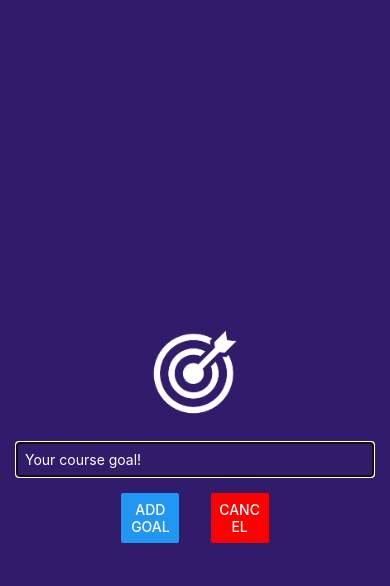
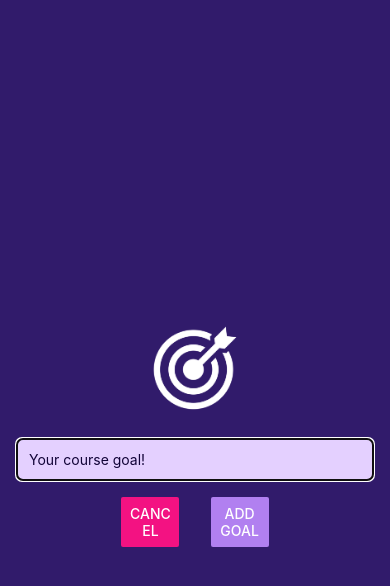
Before and after one commit to DarkRose73/first-reactnative-app, a React Native app: screen / in a window 390 px wide. Both pictures are taken after a click on the button "ADD NEW GOAL". Shown: the top 586 px of the page. Built offline with nearby package versions, Linux system fonts and the light colour scheme.

Commit message:
app finished

```diff
--- a/App.js
+++ b/App.js
@@ -1,5 +1,7 @@
 import { useState } from "react";
 import { StyleSheet, View, FlatList, Button } from "react-native";
+import { StatusBar } from "expo-status-bar";
+
 import GoalInput from "./components/GoalInput";
 import GoalItem from "./components/GoalItem";
 
@@ -31,10 +33,12 @@
   }
 
   return (
+    <>
+      <StatusBar style="light" />
       <View style={styles.appContainer}>
         <Button
           title="Add new goal"
-        color="#5e0acc"
+          color="#b180f0"
           onPress={startAddGoalHandler}
         />
         <GoalInput
@@ -60,6 +64,7 @@
           />
         </View>
       </View>
+    </>
   );
 }
 
--- a/app.json
+++ b/app.json
@@ -5,6 +5,7 @@
     "version": "1.0.0",
     "orientation": "portrait",
     "icon": "./assets/icon.png",
+    "backgroundColor": "#1e085a",
     "userInterfaceStyle": "light",
     "splash": {
       "image": "./assets/splash.png",
@@ -14,9 +15,7 @@
     "updates": {
       "fallbackToCacheTimeout": 0
     },
-    "assetBundlePatterns": [
-      "**/*"
-    ],
+    "assetBundlePatterns": ["**/*"],
     "ios": {
       "supportsTablet": true
     },
--- a/components/GoalInput.js
+++ b/components/GoalInput.js
@@ -35,10 +35,10 @@
         />
         <View style={styles.buttonContainer}>
           <View style={styles.button}>
-            <Button title="Add goal" onPress={addGoalHandler} />
+            <Button title="Cancel" onPress={props.onCancel} color="#f31282" />
           </View>
           <View style={styles.button}>
-            <Button title="Cancel" onPress={props.onCancel} color="red" />
+            <Button title="Add goal" onPress={addGoalHandler} color="#b180f0" />
           </View>
         </View>
       </View>
@@ -57,10 +57,12 @@
   },
   textInput: {
     borderWidth: 1,
-    borderColor: "#fff",
-    color: "#fff",
+    borderColor: "#e4d0ff",
+    backgroundColor: "#e4d0ff",
+    color: "#120438",
+    borderRadius: 6,
     width: "100%",
-    padding: 8,
+    padding: 12,
   },
   buttonContainer: {
     flexDirection: "row",
```
Lines whose indentation alone changed are shown as unchanged.
